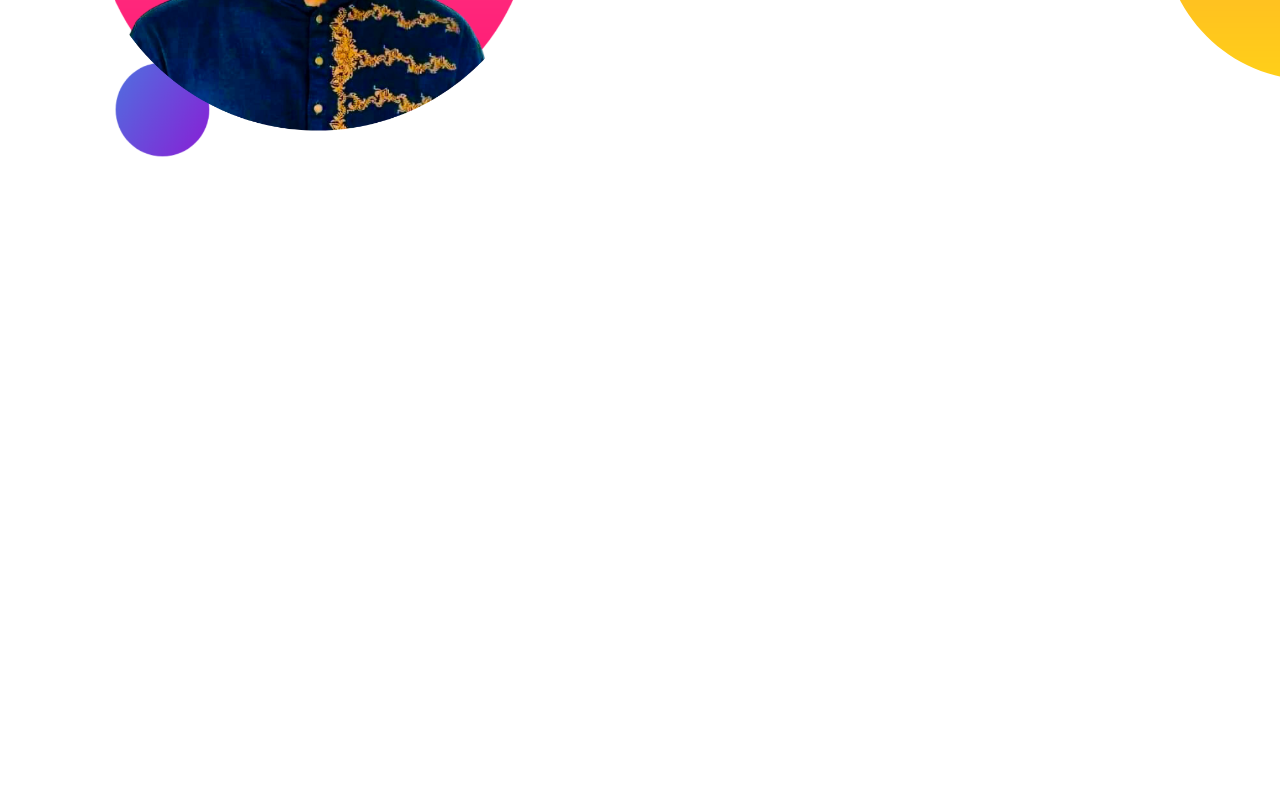
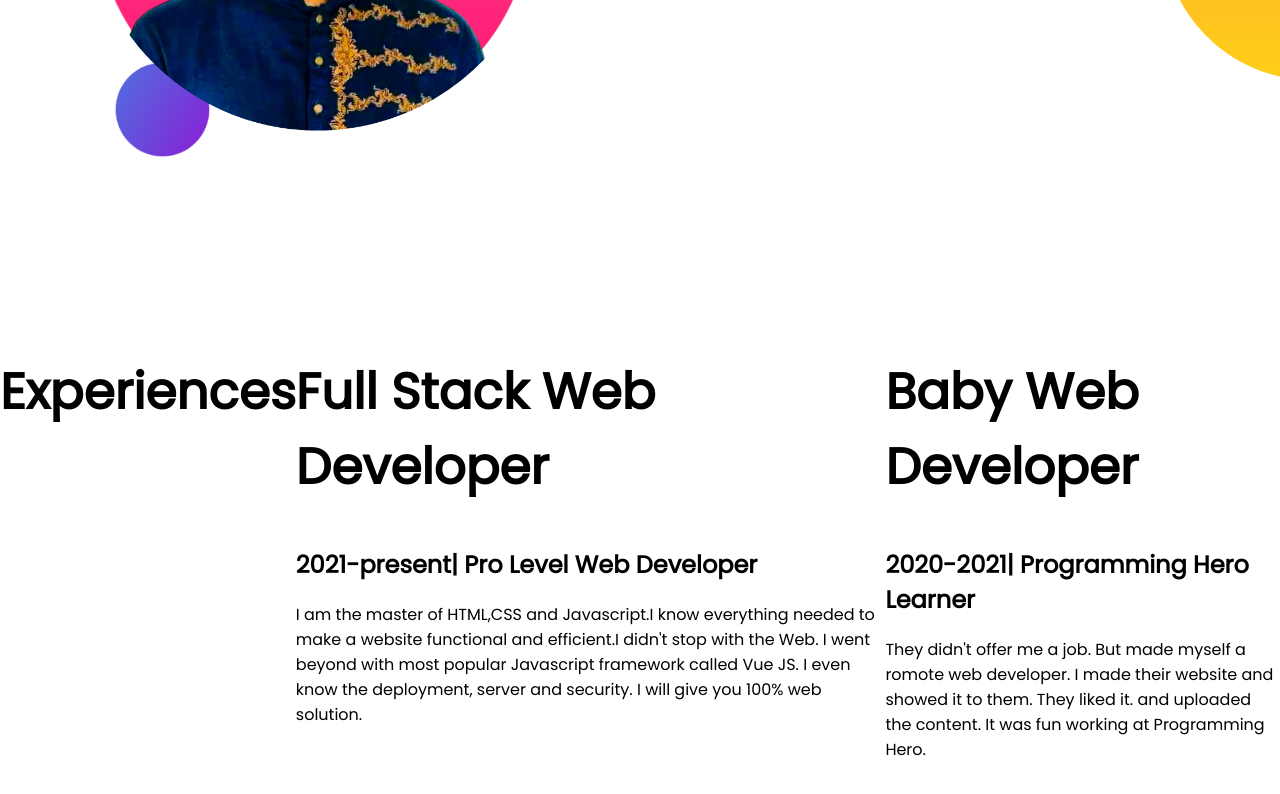
Before and after one commit to programming-is-my-blood/developer.portfolio, a plain HTML site: page index.html in a window 1280 px wide. Shown: the part 989-1783 px from the top of the page. Before the commit the page ends 1303 px from the top, so only its background shows below. Drawn offline with Linux system fonts and the light colour scheme.

Commit message:
experiences added

```diff
--- a/index.html
+++ b/index.html
@@ -36,5 +36,18 @@
       <a class="link-button" target="_blank" href="https://www.linkedin.com/in/mohammad-ali-6275271a5/">Download Resume</a>
     </div>
   </section>
+  <section class="experience_area">
+    <h1>Experiences</h1>
+    <div>
+      <h1>Full Stack Web Developer</h1>
+      <h2>2021-present| Pro Level Web Developer</h2>
+      <p>I am the master of HTML,CSS and Javascript.I know everything needed to make a website functional and efficient.I didn't stop with the Web. I went beyond with most popular Javascript framework called Vue JS. I even know the deployment, server and security. I will give you 100% web solution.</p>
+    </div>
+    <div>
+      <h1>Baby Web Developer</h1>
+      <h2>2020-2021| Programming Hero Learner</h2>
+      <p>They didn't offer me a job. But made myself a romote web developer. I made their website and showed it to them. They liked it. and uploaded the content. It was fun working at Programming Hero.</p>
+    </div>
+  </section>
 </body>
 </html>
```
